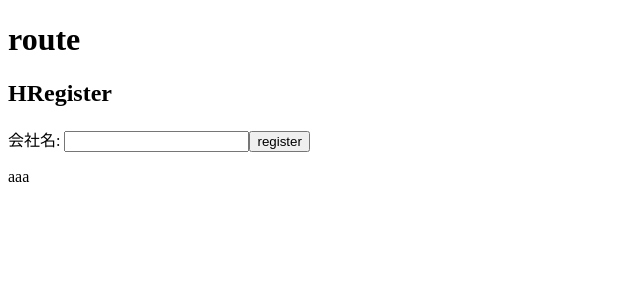
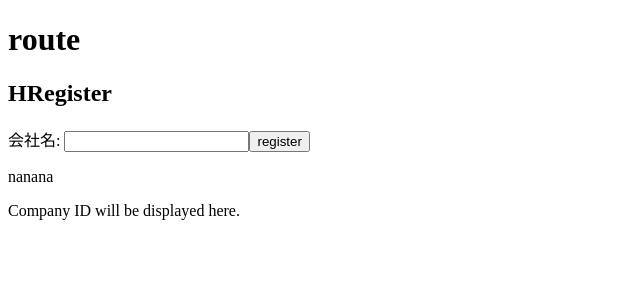
Before and after one commit to sakamoti55/shift_works, a React (Vite) app in the folder frontend/: page /houjin/h_register in a window 1280 px wide. Shown: the top 300 px of the page, without its empty margins (0-640 px from the left). Built offline with nearby package versions, Linux system fonts and the light colour scheme.

Commit message:
div要素の追加とそれによる修正 + message2の追加

```diff
--- a/frontend/src/components/houjin_comp/HRegister.jsx
+++ b/frontend/src/components/houjin_comp/HRegister.jsx
@@ -74,6 +74,7 @@ function HRegister(){
     return (
         <div>
             <h2>HRegister</h2>
+            <div>
                 <form onSubmit={handelSubmit}>
                     <label>会社名: </label>
                     <input
@@ -83,7 +84,11 @@ function HRegister(){
                     />
                     <button type="submit">register</button>
                 </form>
-            {message ? <p>{message}</p> : <p>aaa</p>}
+                {message ? <p>{message}</p> : <p>nanana</p>}
+            </div>
+            <div>
+                <p>{message2}</p>
+            </div>
         </div>
     )
 }
```
Lines whose indentation alone changed are shown as unchanged.
